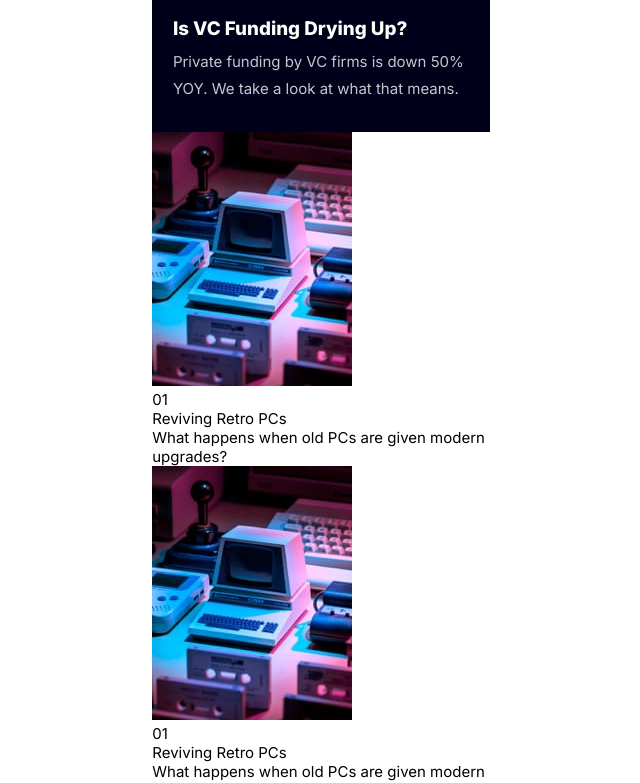
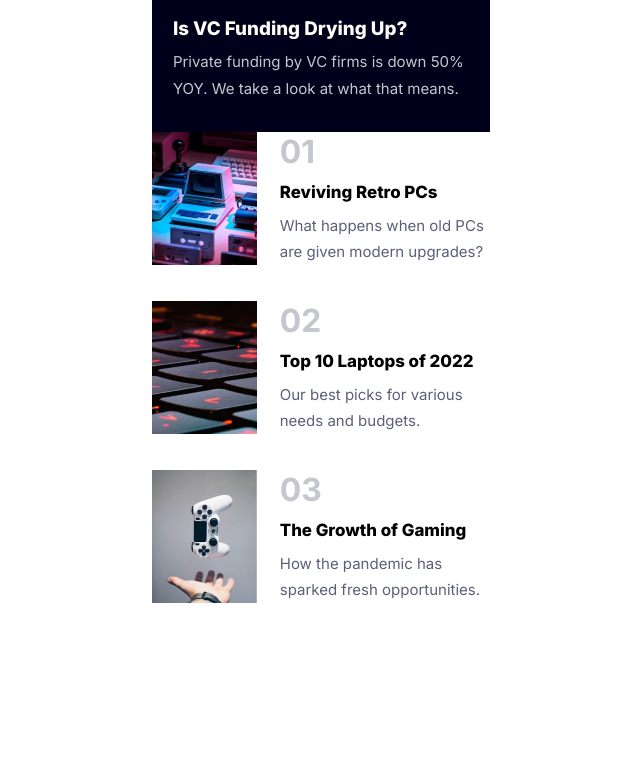
Before and after one commit to danheecho1/FEM_news-homepage, a Next.js app: page / in a window 1280 px wide. Shown: the part 1040-1823 px from the top of the page, without its empty margins (319-959 px from the left). After the commit the page ends 1681 px from the top, so only its background shows below. Built offline with nearby package versions, Linux system fonts and the light colour scheme.

Commit message:
Finished Articles component. Updated cursor on menu button in navbar to pointer.

```diff
--- a/components/Articles.module.css
+++ b/components/Articles.module.css
@@ -1,3 +1,41 @@
 .articlesContainer {
-  display: block;
+  display: flex;
+  flex-direction: column;
+  gap: 2.375em;
+}
+
+.articlesContainer__individualArticleDiv {
+  display: grid;
+  grid-template-columns: 1fr 2fr;
+  gap: 1.5em;
+}
+
+.articlesContainer__individualArticleDiv img {
+  width: 100%;
+  height: auto;
+}
+
+.articlesContainer__individualArticleDiv__rightSideDiv {
+  display: flex;
+  flex-direction: column;
+  justify-content: space-between;
+}
+
+.articlesContainer__individualArticleDiv__rightSideDiv__number {
+  color: hsl(233, 8%, 79%);
+  font-size: 2.125rem;
+  font-weight: 700;
+}
+
+.articlesContainer__individualArticleDiv__rightSideDiv__title {
+  font-size: 1.125rem;
+  font-weight: 800;
+}
+.articlesContainer__individualArticleDiv__rightSideDiv__title:hover {
+  color: hsl(236, 13%, 42%);
+}
+
+.articlesContainer__individualArticleDiv__rightSideDiv__description {
+  color: hsl(236, 13%, 42%);
+  line-height: 1.75em;
 }/*# sourceMappingURL=Articles.module.css.map */
--- a/components/Articles.module.scss
+++ b/components/Articles.module.scss
@@ -1,3 +1,47 @@
+@use "../app/variables" as var;
+
 .articlesContainer {
-    display: block;
+    display: flex;
+    flex-direction: column;
+    gap: 2.375em;
 }
+
+.articlesContainer__individualArticleDiv {
+    display: grid;
+    grid-template-columns: 1fr 2fr;
+    gap: 1.5em;
+}
+
+.articlesContainer__individualArticleDiv img {
+    width: 100%;
+    height: auto;
+}
+
+.articlesContainer__individualArticleDiv__rightSideDiv {
+    display: flex;
+    flex-direction: column;
+    justify-content: space-between;
+}
+
+.articlesContainer__individualArticleDiv__rightSideDiv__number {
+    color: hsl(var.$clr-grayBlue);
+    font: {
+        size: 2.125rem;
+        weight: var.$fw-bold;
+    }
+}
+
+.articlesContainer__individualArticleDiv__rightSideDiv__title {
+    font: {
+        size: 1.125rem;
+        weight: var.$fw-black;
+    }
+    &:hover {
+        color: hsl(var.$clr-darkBlue);
+    }
+}
+
+.articlesContainer__individualArticleDiv__rightSideDiv__description {
+    color: hsl(var.$clr-darkBlue);
+    line-height: 1.75em;
+}
--- a/components/Articles.tsx
+++ b/components/Articles.tsx
@@ -1,33 +1,41 @@
+"use client";
+
 import React from 'react'
 import styles from "./Articles.module.css"
 import Image from "next/image"
 import retro from "../public/image-retro-pcs.jpg"
+import laptops from "../public/image-top-laptops.jpg"
+import gaming from "../public/image-gaming-growth.jpg"
 
 const Articles = () => {
+  const nonFunctionalAlert = (e:React.MouseEvent<HTMLAnchorElement>) => {
+		e.preventDefault();
+		alert("This link/button is not functional!");
+	}
   return (
     <section className={styles.articlesContainer}>
       <div className={styles.articlesContainer__individualArticleDiv}>
         <Image src={retro} alt="Retro PC" />
-        <div>
-          <h2>01</h2>
-          <h3>Reviving  Retro PCs</h3>
-          <p>What happens when old PCs are given modern upgrades?</p>
+        <div className={styles.articlesContainer__individualArticleDiv__rightSideDiv}>
+          <h2 className={styles.articlesContainer__individualArticleDiv__rightSideDiv__number}>01</h2>
+          <a href="#" onClick={nonFunctionalAlert} className={styles.articlesContainer__individualArticleDiv__rightSideDiv__title}>Reviving Retro PCs</a>
+          <p className={styles.articlesContainer__individualArticleDiv__rightSideDiv__description}>What happens when old PCs are given modern upgrades?</p>
         </div>
       </div>
       <div className={styles.articlesContainer__individualArticleDiv}>
-        <Image src={retro} alt="Retro PC" />
-        <div>
-          <h2>01</h2>
-          <h3>Reviving  Retro PCs</h3>
-          <p>What happens when old PCs are given modern upgrades?</p>
+        <Image src={laptops} alt="Laptops" />
+        <div className={styles.articlesContainer__individualArticleDiv__rightSideDiv}>
+          <h2 className={styles.articlesContainer__individualArticleDiv__rightSideDiv__number}>02</h2>
+          <a href="#" onClick={nonFunctionalAlert} className={styles.articlesContainer__individualArticleDiv__rightSideDiv__title}>Top 10 Laptops of 2022</a>
+          <p className={styles.articlesContainer__individualArticleDiv__rightSideDiv__description}>Our best picks for various needs and budgets.</p>
         </div>
       </div>
       <div className={styles.articlesContainer__individualArticleDiv}>
-        <Image src={retro} alt="Retro PC" />
-        <div>
-          <h2>01</h2>
-          <h3>Reviving  Retro PCs</h3>
-          <p>What happens when old PCs are given modern upgrades?</p>
+        <Image src={gaming} alt="Gaming" />
+        <div className={styles.articlesContainer__individualArticleDiv__rightSideDiv}>
+          <h2 className={styles.articlesContainer__individualArticleDiv__rightSideDiv__number}>03</h2>
+          <a href="#" onClick={nonFunctionalAlert} className={styles.articlesContainer__individualArticleDiv__rightSideDiv__title}>The Growth of Gaming</a>
+          <p className={styles.articlesContainer__individualArticleDiv__rightSideDiv__description}>How the pandemic has sparked fresh opportunities.</p>
         </div>
       </div>
     </section>
--- a/components/Navbar.module.css
+++ b/components/Navbar.module.css
@@ -2,4 +2,8 @@
   display: flex;
   justify-content: space-between;
   align-items: center;
+}
+
+.headerContainer__navBar__menu {
+  cursor: pointer;
 }/*# sourceMappingURL=Navbar.module.css.map */
--- a/components/Navbar.module.scss
+++ b/components/Navbar.module.scss
@@ -3,3 +3,7 @@
     justify-content: space-between;
     align-items: center;
 }
+
+.headerContainer__navBar__menu {
+    cursor: pointer;
+}
--- a/components/Navbar.tsx
+++ b/components/Navbar.tsx
@@ -16,7 +16,7 @@ const Navbar = () => {
 		<header className={styles.headerContainer}>
 			<Image src={Logo} alt="Logo" />
 			<nav>
-				<Image src={menuOpenStatus? menuOpen : menuClose} alt="Navigation menu" onClick={toggleMenu} />
+				<Image src={menuOpenStatus? menuClose : menuOpen} alt="Navigation menu" onClick={toggleMenu} className={styles.headerContainer__navBar__menu} />
 			</nav>
 		</header>
 	);
```
Also changed, not shown: 2 other files (tests, documents, lock files or other folders).
